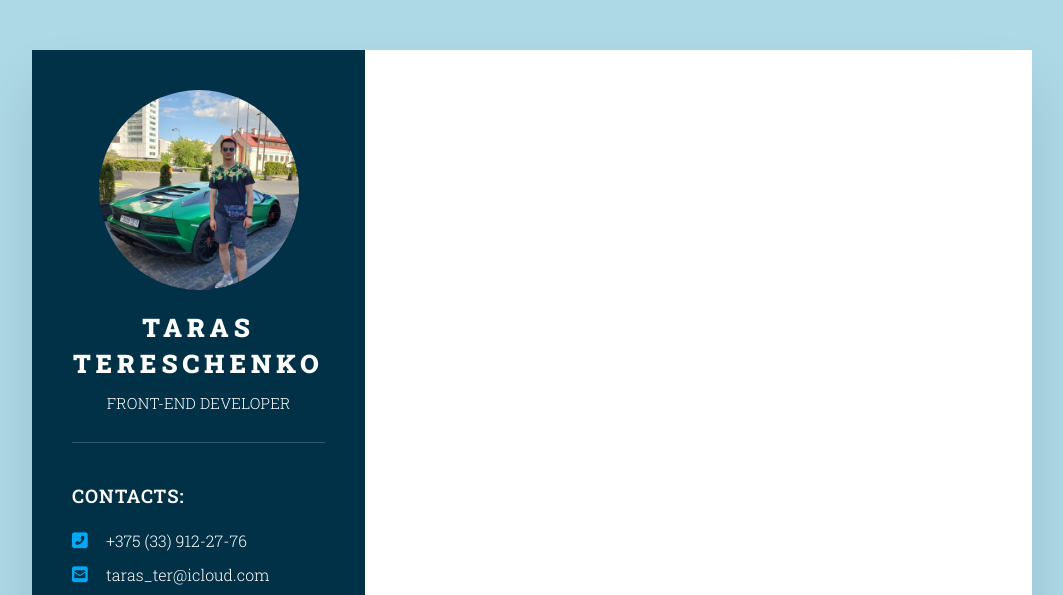
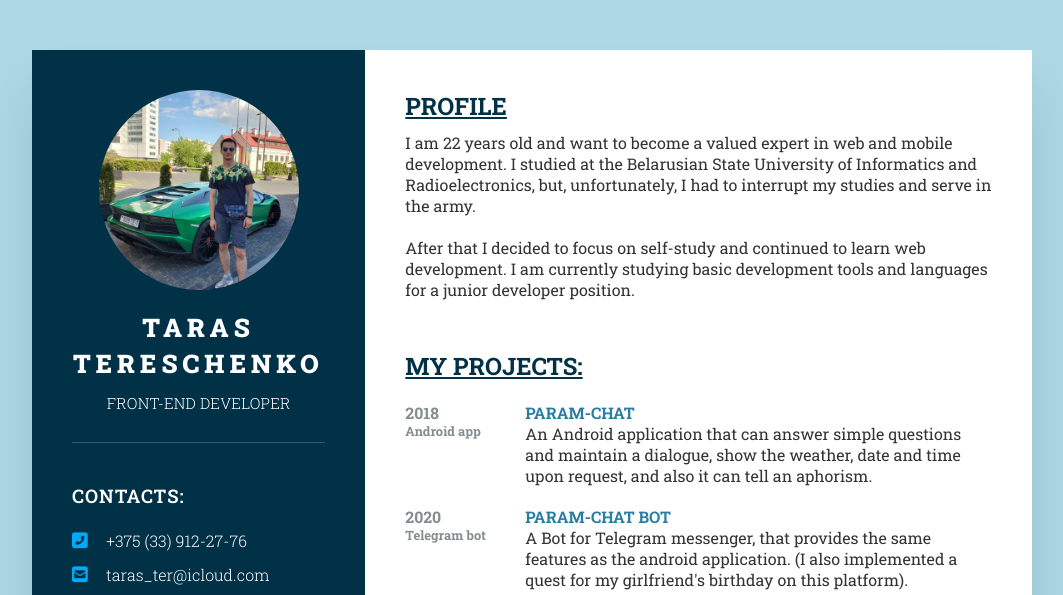
Before and after one commit to programister42/rsschool-cv, a website: page index.html in a window 1280 px wide. Shown: the top 595 px of the page, without its empty margins (108-1171 px from the left). Drawn offline with Linux system fonts and the light colour scheme.

Commit message:
feat: add about info

```diff
--- a/index.html
+++ b/index.html
@@ -21,7 +21,7 @@
         </div>
 
         <div class="contacts">
-          <h3 class="title">Contacts:</h3>
+          <h3 class="left-title">Contacts:</h3>
           <ul>
             <li>
               <span class="icon"><i class="fas fa-phone-square-alt"></i></span>
@@ -48,7 +48,7 @@
         </div>
 
         <div class="contacts education">
-          <h3 class="title">Education:</h3>
+          <h3 class="left-title">Education:</h3>
           <ul>
             <li>
               <h5>2017 - 2019</h5>
@@ -64,7 +64,7 @@
         </div>
 
         <div class="contacts languages">
-          <h3 class="title">Languages:</h3>
+          <h3 class="left-title">Languages:</h3>
           <ul>
             <li>
               <span class="text">Russian</span>
@@ -86,9 +86,50 @@
             </li>
           </ul>
         </div>
+      </aside>
 
-      </aside>
-      <section class="right-column"></section>
+      <section class="right-column">
+        <div class="about-me"><h2 class="right-title">Profile</h2>
+          <p>
+            I am 22 years old and want to become a valued expert in web and mobile development.
+            I studied at the Belarusian State University of Informatics and Radioelectronics,
+            but, unfortunately, I had to interrupt my studies and serve in the army.<br>
+            <br>
+            After that I decided to focus on self-study and continued to learn web development.
+            I am currently studying basic development tools and languages for a junior developer position.
+          </p>
+        </div>
+
+        <div class="about-me">
+          <h2 class="right-title">My Projects:</h2>
+
+          <div class="box">
+            <div class="project-info">
+              <h5>2018</h5>
+              <h6>Android app</h6>
+            </div>
+            <div class="text">
+              <h4>Param-chat</h4>
+              <p>An Android application that can answer simple questions and maintain a dialogue, show the weather, date
+                and time upon request, and also it can tell an aphorism.</p>
+            </div>
+          </div>
+
+          <div class="box">
+            <div class="project-info">
+              <h5>2020</h5>
+              <h6>Telegram bot</h6>
+            </div>
+            <div class="text">
+              <h4>Param-chat Bot</h4>
+              <p>A Bot for Telegram messenger, that provides the same features as the android application. (I also
+                implemented a quest for my girlfriend's birthday on this platform).</p>
+            </div>
+          </div>
+        </div>
+
+
+      </section>
     </main>
   </body>
 </html>
--- a/styles/styles.css
+++ b/styles/styles.css
@@ -80,7 +80,7 @@ body {
   padding-top: 40px;
 }
 
-.title {
+.left-title {
   margin-bottom: 20px;
   font-weight: 600;
   letter-spacing: 1px;
@@ -105,9 +105,9 @@ body {
 }
 
 .contacts ul li a {
+  color: #ffffff;
   font-weight: 300;
   text-decoration: none;
-  color: #ffffff;
 }
 
 .contacts ul li a:hover {
@@ -151,4 +151,42 @@ body {
 .main-container .right-column {
   position: relative;
   padding: 40px;
+  background: #ffffff;
 }
+
+.about-me {
+  margin-bottom: 50px;
+}
+
+.about-me:last-child {
+  margin-bottom: 0;
+}
+
+.right-title {
+  margin-bottom: 10px;
+  color: #003147;
+  text-decoration: underline;
+  text-transform: uppercase;
+}
+
+p {
+  color: #333333;
+}
+
+.about-me .box {
+  display: flex;
+  flex-direction: row;
+  margin: 20px 0;
+}
+
+.about-me .box .project-info {
+  min-width: 120px;
+  color: #848c90;
+  font-size: 1.2em;
+  font-weight: 400;
+}
+
+.about-me .box .text h4 {
+  color: #2a7da2;
+  text-transform: uppercase;
+}
```
